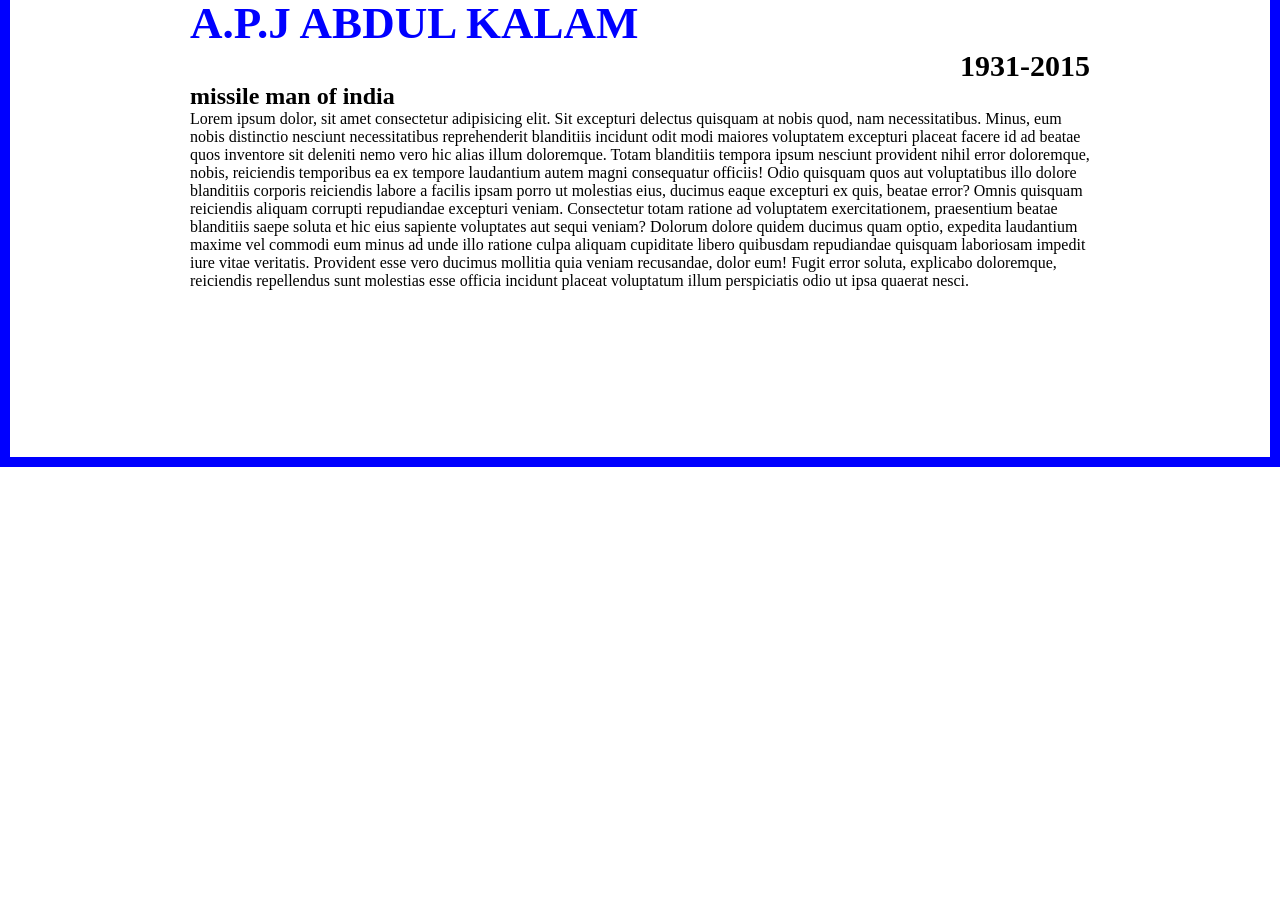
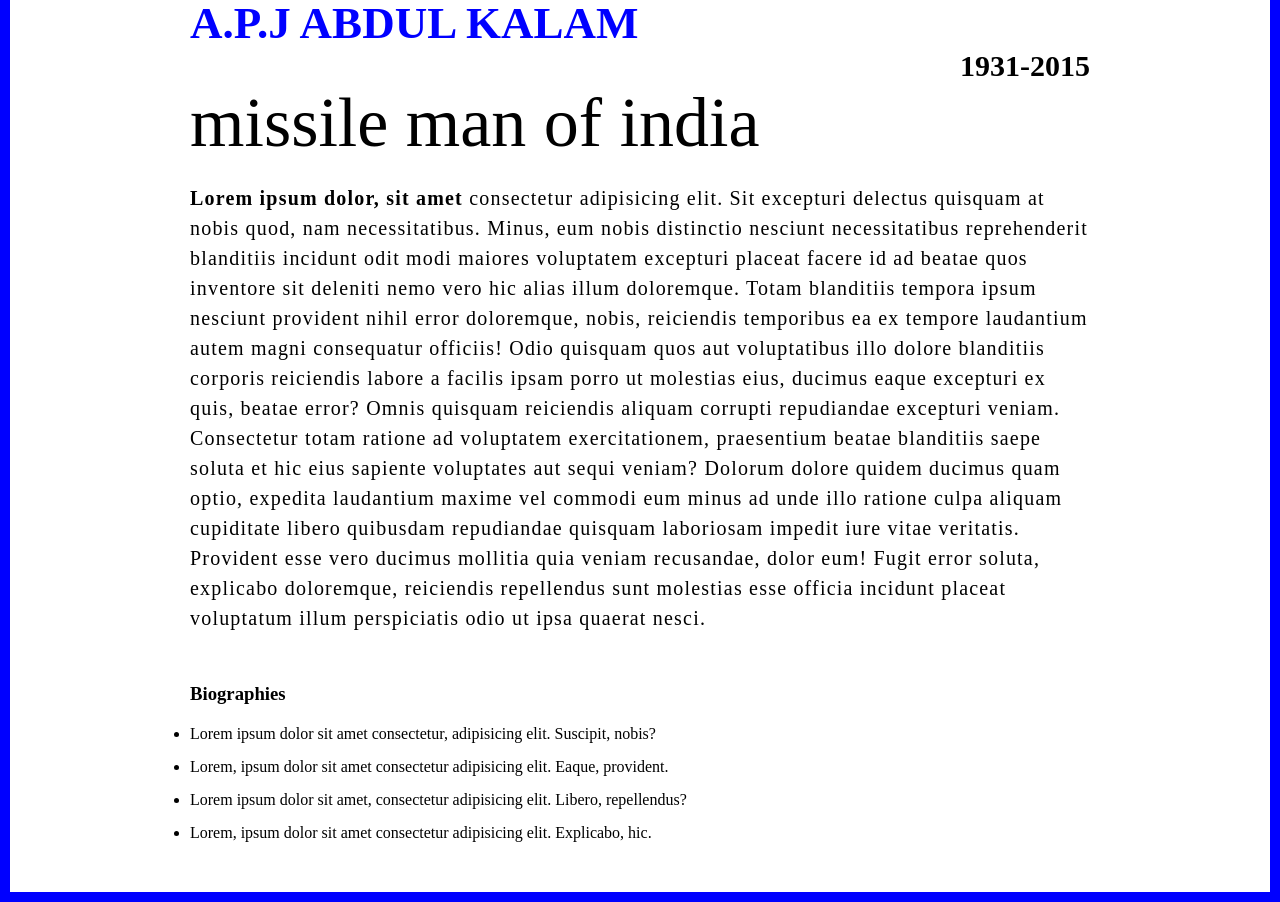
Before and after one commit to DEV-Gitanjali/TRIBUTE-WEBSITE, a plain HTML site: page index.html in a window 1280 px wide. Shown: the part 333-1235 px from the top of the page. Before the commit the page ends 800 px from the top, so only its background shows below. Drawn offline with Linux system fonts and the light colour scheme.

Commit message:
this code for biography section design

```diff
--- a/index.html
+++ b/index.html
@@ -28,7 +28,24 @@
         </section>
         <section class="about_section">
             <h2>missile man of india</h2>
-            <P>Lorem ipsum dolor, sit amet consectetur adipisicing elit. Sit excepturi delectus quisquam at nobis quod, nam necessitatibus. Minus, eum nobis distinctio nesciunt necessitatibus reprehenderit blanditiis incidunt odit modi maiores voluptatem excepturi placeat facere id ad beatae quos inventore sit deleniti nemo vero hic alias illum doloremque. Totam blanditiis tempora ipsum nesciunt provident nihil error doloremque, nobis, reiciendis temporibus ea ex tempore laudantium autem magni consequatur officiis! Odio quisquam quos aut voluptatibus illo dolore blanditiis corporis reiciendis labore a facilis ipsam porro ut molestias eius, ducimus eaque excepturi ex quis, beatae error? Omnis quisquam reiciendis aliquam corrupti repudiandae excepturi veniam. Consectetur totam ratione ad voluptatem exercitationem, praesentium beatae blanditiis saepe soluta et hic eius sapiente voluptates aut sequi veniam? Dolorum dolore quidem ducimus quam optio, expedita laudantium maxime vel commodi eum minus ad unde illo ratione culpa aliquam cupiditate libero quibusdam repudiandae quisquam laboriosam impedit iure vitae veritatis. Provident esse vero ducimus mollitia quia veniam recusandae, dolor eum! Fugit error soluta, explicabo doloremque, reiciendis repellendus sunt molestias esse officia incidunt placeat voluptatum illum perspiciatis odio ut ipsa quaerat nesci.</P>
+            <P>
+                <b>Lorem ipsum dolor, sit amet </b>consectetur adipisicing elit. Sit excepturi delectus quisquam at nobis quod, nam necessitatibus. Minus, eum nobis distinctio nesciunt necessitatibus reprehenderit blanditiis incidunt odit modi maiores voluptatem excepturi placeat facere id ad beatae quos inventore sit deleniti nemo vero hic alias illum doloremque. Totam blanditiis tempora ipsum nesciunt provident nihil error doloremque, nobis, reiciendis temporibus ea ex tempore laudantium autem magni consequatur officiis! Odio quisquam quos aut voluptatibus illo dolore blanditiis corporis reiciendis labore a facilis ipsam porro ut molestias eius, ducimus eaque excepturi ex quis, beatae error? Omnis quisquam reiciendis aliquam corrupti repudiandae excepturi veniam. Consectetur totam ratione ad voluptatem exercitationem, praesentium beatae blanditiis saepe soluta et hic eius sapiente voluptates aut sequi veniam? Dolorum dolore quidem ducimus quam optio, expedita laudantium maxime vel commodi eum minus ad unde illo ratione culpa aliquam cupiditate libero quibusdam repudiandae quisquam laboriosam impedit iure vitae veritatis. Provident esse vero ducimus mollitia quia veniam recusandae, dolor eum! Fugit error soluta, explicabo doloremque, reiciendis repellendus sunt molestias esse officia incidunt placeat voluptatum illum perspiciatis odio ut ipsa quaerat nesci.</P>
+        </section>
+
+        <section class="biography_section">
+            <h3>Biographies</h3>
+            <ul>
+                <li>Lorem ipsum dolor sit amet consectetur, adipisicing elit. Suscipit, nobis?</li>
+            </ul>
+            <ul>
+                <li>Lorem, ipsum dolor sit amet consectetur adipisicing elit. Eaque, provident.</li>
+            </ul>
+            <ul>
+                <li>Lorem ipsum dolor sit amet, consectetur adipisicing elit. Libero, repellendus?</li>
+            </ul>
+            <ul>
+                <li ="square">Lorem, ipsum dolor sit amet consectetur adipisicing elit. Explicabo, hic.</li>
+            </ul>
         </section>
 
 
--- a/style.css
+++ b/style.css
@@ -57,3 +57,34 @@
     width: 300px;
     height: 320px;
 }
+/*this line for about section h2 font-size, font weight,margin bottom  */
+.about_section h2{
+
+    font-size: 70px;
+    font-weight: 400;
+    margin-bottom: 20px;
+
+}
+.about_section p{
+
+    font-size: 20px;
+    line-height: 30px;
+    letter-spacing: 1.2px;
+}
+
+.biography_section{
+    margin:50px 0;
+}
+
+.biography_section h3{
+    margin-bottom: 20px;
+}
+
+.biography_section ul{
+    margin-left: 5opx;
+}
+
+.biography_section li {
+    margin-bottom: 15px;
+
+}
```
